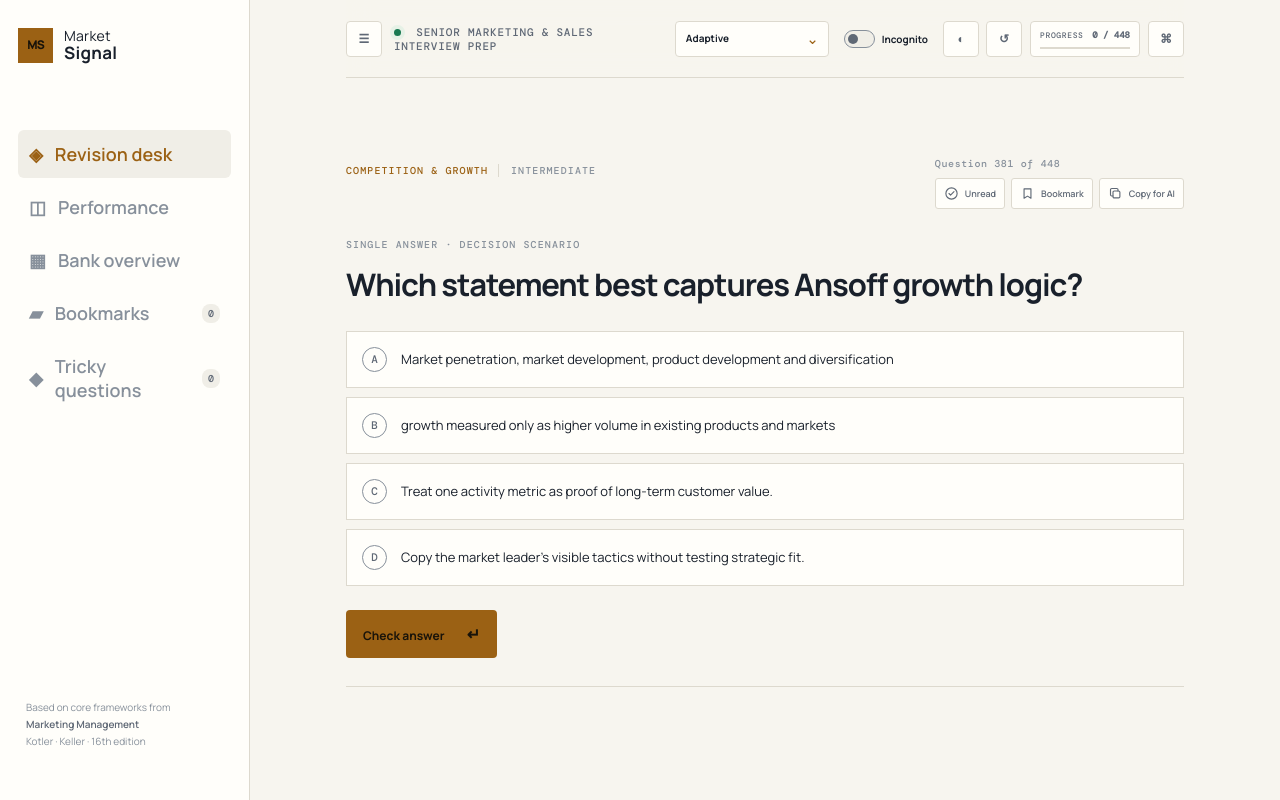
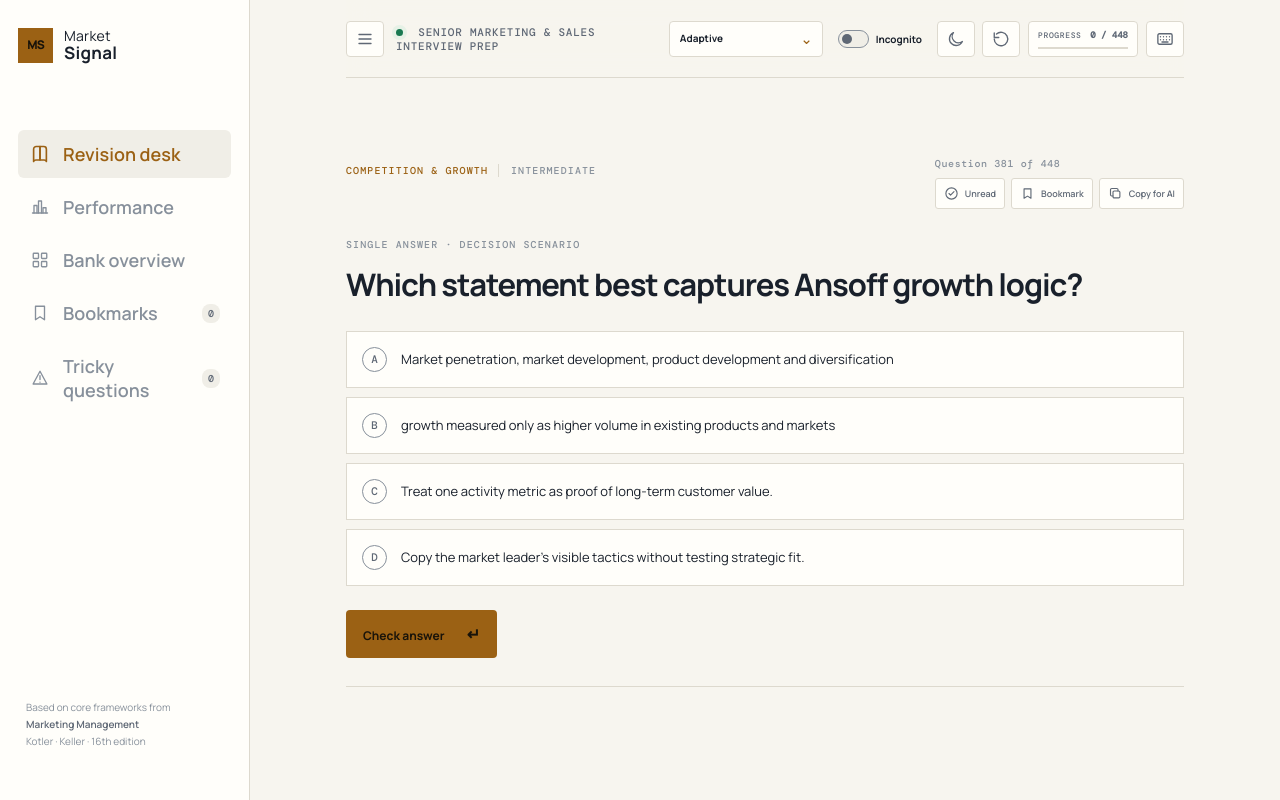
Before and after one commit to nascarsayan/marketingManagementGrill, a plain HTML site: page index.html in a window 1280 px wide. Drawn offline with nearby package versions, Linux system fonts and the light colour scheme; a web font is replaced by a local one.

Commit message:
Replace abstract navigation symbols with semantic icons

```diff
--- a/index.html
+++ b/index.html
@@ -5,18 +5,18 @@
   <meta name="viewport" content="width=device-width, initial-scale=1.0" />
   <meta name="theme-color" content="#0c111b" />
   <title>Market Signal — Marketing Management Revision</title>
-  <link rel="stylesheet" href="styles.css?v=20260907g" />
+  <link rel="stylesheet" href="styles.css?v=20260907h" />
 </head>
 <body>
   <div class="app-shell">
     <aside id="sidebar" class="sidebar" aria-label="Primary navigation">
       <a class="brand" href="#top" aria-label="Market Signal home"><span class="brand-mark">MS</span><span class="brand-name">Market<br><strong>Signal</strong></span></a>
       <nav class="nav-list">
-        <button class="nav-item active" data-view="quiz" data-tooltip="Revision desk" title="Revision desk"><span class="nav-icon">◈</span><span class="nav-label">Revision desk</span></button>
-        <button class="nav-item" data-view="dashboard" data-tooltip="Performance" title="Performance"><span class="nav-icon">◫</span><span class="nav-label">Performance</span></button>
-        <button class="nav-item" data-view="overview" data-tooltip="Bank overview" title="Bank overview"><span class="nav-icon">▦</span><span class="nav-label">Bank overview</span></button>
-        <button class="nav-item" data-view="review" data-tooltip="Bookmarks" title="Bookmarks"><span class="nav-icon">▰</span><span class="nav-label">Bookmarks</span><b id="reviewCount">0</b></button>
-        <button class="nav-item" data-view="tricky" data-tooltip="Tricky questions" title="Tricky questions"><span class="nav-icon">◆</span><span class="nav-label">Tricky questions</span><b id="trickyCount">0</b></button>
+        <button class="nav-item active" data-view="quiz" data-tooltip="Revision desk" title="Revision desk"><span class="nav-icon" aria-hidden="true"><svg viewBox="0 0 24 24"><path d="M3.5 5.5A3.5 3.5 0 0 1 7 2h5v18H7a3.5 3.5 0 0 0-3.5 2z"></path><path d="M20.5 5.5A3.5 3.5 0 0 0 17 2h-5v18h5a3.5 3.5 0 0 1 3.5 2z"></path></svg></span><span class="nav-label">Revision desk</span></button>
+        <button class="nav-item" data-view="dashboard" data-tooltip="Performance" title="Performance"><span class="nav-icon" aria-hidden="true"><svg viewBox="0 0 24 24"><path d="M4 20V10h4v10"></path><path d="M10 20V4h4v16"></path><path d="M16 20v-7h4v7"></path><path d="M2 20h20"></path></svg></span><span class="nav-label">Performance</span></button>
+        <button class="nav-item" data-view="overview" data-tooltip="Bank overview" title="Bank overview"><span class="nav-icon" aria-hidden="true"><svg viewBox="0 0 24 24"><rect x="3" y="3" width="7" height="7" rx="1"></rect><rect x="14" y="3" width="7" height="7" rx="1"></rect><rect x="3" y="14" width="7" height="7" rx="1"></rect><rect x="14" y="14" width="7" height="7" rx="1"></rect></svg></span><span class="nav-label">Bank overview</span></button>
+        <button class="nav-item" data-view="review" data-tooltip="Bookmarks" title="Bookmarks"><span class="nav-icon" aria-hidden="true"><svg viewBox="0 0 24 24"><path d="M6 3h12v18l-6-4-6 4z"></path></svg></span><span class="nav-label">Bookmarks</span><b id="reviewCount">0</b></button>
+        <button class="nav-item" data-view="tricky" data-tooltip="Tricky questions" title="Tricky questions"><span class="nav-icon" aria-hidden="true"><svg viewBox="0 0 24 24"><path d="M12 3 2.8 20h18.4z"></path><path d="M12 9v5"></path><path d="M12 17.5h.01"></path></svg></span><span class="nav-label">Tricky questions</span><b id="trickyCount">0</b></button>
       </nav>
       <div class="sidebar-foot">
         <div class="edition">Based on core frameworks from<br><strong>Marketing Management</strong><br>Kotler · Keller · 16th edition</div>
@@ -25,19 +25,19 @@
     <button id="navBackdrop" class="nav-backdrop" type="button" aria-label="Close open panel" tabindex="-1" hidden></button>
     <main id="top" class="main-content">
       <header class="topbar">
-        <button id="menuToggle" class="icon-btn menu-toggle" type="button" aria-controls="sidebar" aria-expanded="false" aria-label="Toggle navigation" data-tooltip="Toggle navigation" title="Toggle navigation"><span aria-hidden="true">☰</span></button>
+        <button id="menuToggle" class="icon-btn menu-toggle" type="button" aria-controls="sidebar" aria-expanded="false" aria-label="Toggle navigation" data-tooltip="Toggle navigation" title="Toggle navigation"><svg class="ui-icon" aria-hidden="true" viewBox="0 0 24 24"><path d="M4 6h16M4 12h16M4 18h16"></path></svg></button>
         <div class="crumb"><span class="pulse"></span> Senior marketing &amp; sales interview prep</div>
         <div class="top-actions">
-          <button id="controlsToggle" class="icon-btn controls-toggle" type="button" aria-label="Session controls" aria-controls="topControlPanel" aria-expanded="false" data-tooltip="Session controls" title="Session controls"><span aria-hidden="true">⚙</span><span>Controls</span></button>
+          <button id="controlsToggle" class="icon-btn controls-toggle" type="button" aria-label="Session controls" aria-controls="topControlPanel" aria-expanded="false" data-tooltip="Session controls" title="Session controls"><svg class="ui-icon" aria-hidden="true" viewBox="0 0 24 24"><path d="M4 6h10M18 6h2M4 12h3M11 12h9M4 18h7M15 18h5"></path><circle cx="16" cy="6" r="2"></circle><circle cx="9" cy="12" r="2"></circle><circle cx="13" cy="18" r="2"></circle></svg><span>Controls</span></button>
           <div id="topControlPanel" class="top-control-panel">
             <label class="top-select" for="modeSelect"><span class="sr-only">Session mode</span><span class="select-shell"><select id="modeSelect" aria-label="Session mode"><option value="adaptive">Adaptive</option><option value="sprint">25-question sprint</option><option value="full">Full bank — in order</option><option value="topic">Choose a topic</option></select><span class="select-chevron" aria-hidden="true">⌄</span></span></label>
             <label id="topicControl" class="top-select topic-select" for="topicSelect" hidden><span class="sr-only">Focus topic</span><span class="select-shell"><select id="topicSelect" aria-label="Focus topic"></select><span class="select-chevron" aria-hidden="true">⌄</span></span></label>
             <label class="incognito-control top-incognito" for="incognitoToggle" data-tooltip="Do not record answers" title="Do not record answers"><input id="incognitoToggle" type="checkbox"><span class="toggle-track" aria-hidden="true"><i></i></span><span><strong>Incognito</strong></span></label>
-            <button id="themeToggle" class="icon-btn" type="button" aria-label="Switch color theme" data-tooltip="Switch color theme" title="Switch color theme"><span aria-hidden="true">◐</span><span id="themeLabel" class="sr-only">Dark appearance</span></button>
-            <button id="resetProgress" class="icon-btn danger" type="button" aria-label="Reset all progress" data-tooltip="Reset all progress" title="Reset all progress"><span aria-hidden="true">↺</span></button>
+            <button id="themeToggle" class="icon-btn" type="button" aria-label="Switch color theme" data-tooltip="Switch color theme" title="Switch color theme"><svg class="ui-icon theme-icon theme-icon-sun" aria-hidden="true" viewBox="0 0 24 24"><circle cx="12" cy="12" r="4"></circle><path d="M12 2v2M12 20v2M4.9 4.9l1.4 1.4M17.7 17.7l1.4 1.4M2 12h2M20 12h2M4.9 19.1l1.4-1.4M17.7 6.3l1.4-1.4"></path></svg><svg class="ui-icon theme-icon theme-icon-moon" aria-hidden="true" viewBox="0 0 24 24"><path d="M20.5 15.4A8.5 8.5 0 0 1 8.6 3.5 9 9 0 1 0 20.5 15.4z"></path></svg><span id="themeLabel" class="sr-only">Dark appearance</span></button>
+            <button id="resetProgress" class="icon-btn danger" type="button" aria-label="Reset all progress" data-tooltip="Reset all progress" title="Reset all progress"><svg class="ui-icon" aria-hidden="true" viewBox="0 0 24 24"><path d="M3 12a9 9 0 1 0 3-6.7"></path><path d="M3 4v6h6"></path></svg></button>
           </div>
           <button id="progressButton" class="progress-button" type="button" data-tooltip="Open performance dashboard" title="Open performance dashboard"><span>Progress</span><strong id="topProgressText">0 / 448</strong><i><b id="topProgressFill"></b></i></button>
-          <button id="keyboardHelp" class="icon-btn" type="button" aria-label="Keyboard shortcuts" data-tooltip="Keyboard shortcuts" title="Keyboard shortcuts"><span aria-hidden="true">⌘</span></button>
+          <button id="keyboardHelp" class="icon-btn" type="button" aria-label="Keyboard shortcuts" data-tooltip="Keyboard shortcuts" title="Keyboard shortcuts"><svg class="ui-icon" aria-hidden="true" viewBox="0 0 24 24"><rect x="2.5" y="5" width="19" height="14" rx="2"></rect><path d="M6 9h.01M10 9h.01M14 9h.01M18 9h.01M6 13h.01M10 13h.01M14 13h.01M18 13h.01M8 16h8"></path></svg></button>
         </div>
       </header>
       <div id="fullBankNavigator" class="full-bank-navigator" hidden>
@@ -98,6 +98,6 @@
   </div>
   <dialog id="summaryDialog" class="summary-dialog"><button class="dialog-close" aria-label="Close summary">×</button><p class="eyebrow">25-QUESTION CHECKPOINT</p><h2>Session signal</h2><div id="summaryScore" class="summary-score"></div><div class="summary-columns"><section><h3>Strong in</h3><ul id="strongList"></ul></section><section><h3>Revise next</h3><ul id="weakList"></ul></section></div><section><h3>Five Head-level questions to answer verbally</h3><ol id="summaryPrompts" class="verbal-prompts"></ol></section><button class="primary-btn dialog-continue">Continue revision <span>→</span></button></dialog>
   <dialog id="shortcutsDialog" class="shortcuts"><button class="dialog-close" aria-label="Close shortcuts">×</button><h2>Shortcuts</h2><p><kbd>1</kbd>–<kbd>4</kbd> Choose an option</p><p><kbd>Enter</kbd> Check answer / next question</p><p><kbd>B</kbd> Toggle bookmark</p><p><kbd>R</kbd> Toggle read status</p><p><kbd>C</kbd> Copy context for AI</p><p><kbd>D</kbd> Open dashboard</p><p><kbd>Esc</kbd> Close dialog</p></dialog>
-  <script src="app.js?v=20260907g"></script>
+  <script src="app.js?v=20260907h"></script>
 </body>
 </html>
--- a/styles.css
+++ b/styles.css
@@ -118,3 +118,11 @@ body.sidebar-collapsed .nav-list{margin-top:67px}
 .review-card .remove-tricky{border:1px solid var(--line);background:transparent;color:var(--muted)}
 .review-card .remove-tricky:hover{border-color:var(--red);color:var(--red)}
 @media(max-width:620px){.review-card{align-items:flex-start}.review-actions{width:100%;justify-content:flex-start;flex-wrap:wrap}}
+.ui-icon,.nav-icon svg{width:18px;height:18px;fill:none;stroke:currentColor;stroke-width:1.8;stroke-linecap:round;stroke-linejoin:round}
+.nav-icon{display:grid;place-items:center;width:22px;height:22px;flex:none}
+.nav-item.active .nav-icon svg{stroke-width:2.2}
+.icon-btn .ui-icon{display:block}
+.theme-icon-moon{display:none!important}
+[data-theme="light"] .theme-icon-sun{display:none!important}
+[data-theme="light"] .theme-icon-moon{display:block!important}
+@media(max-width:820px){.nav-item .nav-icon{font-size:0}.nav-item .nav-icon svg{width:19px;height:19px}}
```
